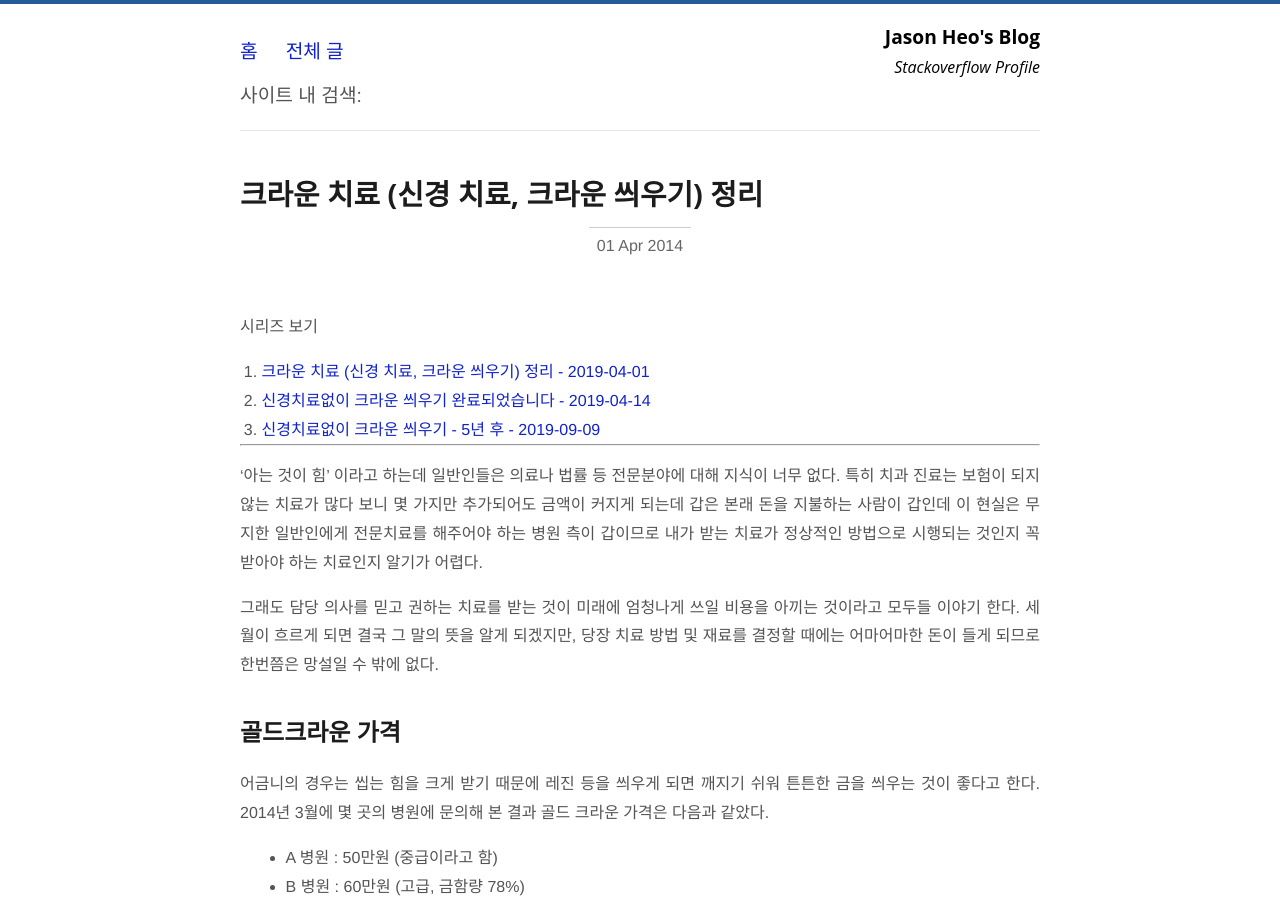
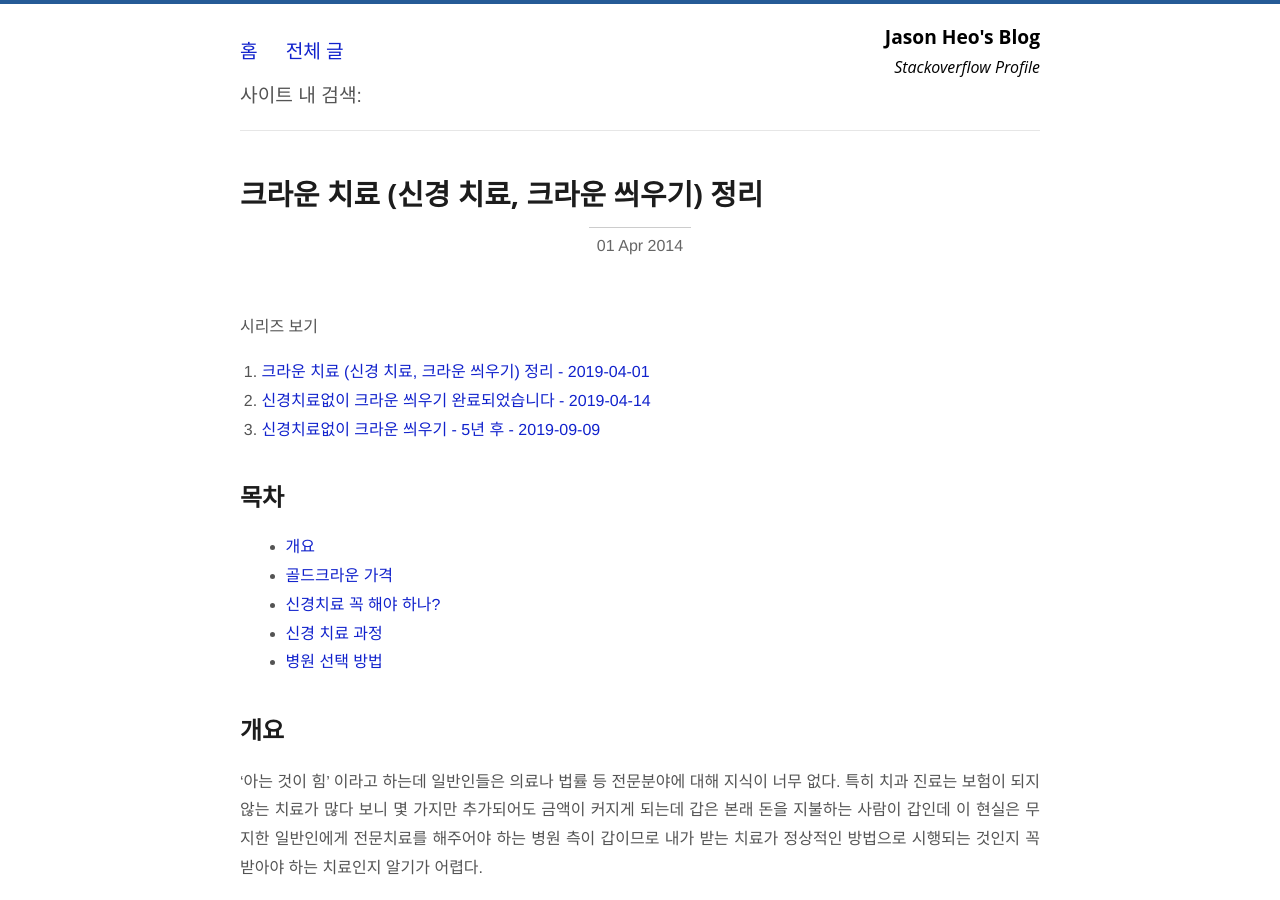
Before and after one commit to jason-heo/jason-heo.github.io, a Jekyll site: the page built from _posts/2014-01-03-crown1.md, in a window 1280 px wide and 900 px high. Built offline with Jekyll 4.4.1, drawn with Linux system fonts in a browser that asks for light colours; comment, search, counter and statistics services are not loaded.

Commit message:
목차 추가

```diff
--- a/_posts/2014-01-03-crown1.md
+++ b/_posts/2014-01-03-crown1.md
@@ -11,7 +11,15 @@ categories: life
 1. [신경치료없이 크라운 씌우기 완료되었습니다 - 2019-04-14](/life/2014/04/14/crown2.html)
 1. [신경치료없이 크라운 씌우기 - 5년 후 - 2019-09-09](/life/2019/09/09/crown3.html)
 
----
+## 목차
+
+- [개요](#개요)
+- [골드크라운 가격](#골드크라운-가격)
+- [신경치료 꼭 해야 하나?](#신경치료-꼭-해야-하나)
+- [신경 치료 과정](#신경-치료-과정)
+- [병원 선택 방법](#병원-선택-방법)
+
+## 개요
 
 '아는 것이 힘' 이라고 하는데 일반인들은 의료나 법률 등 전문분야에 대해 지식이 너무 없다. 특히 치과 진료는 보험이 되지 않는 치료가 많다 보니 몇 가지만 추가되어도 금액이 커지게 되는데 갑은 본래 돈을 지불하는 사람이 갑인데 이 현실은 무지한 일반인에게 전문치료를 해주어야 하는 병원 측이 갑이므로 내가 받는 치료가 정상적인 방법으로 시행되는 것인지 꼭 받아야 하는 치료인지 알기가 어렵다.
 
```
Also changed, not shown: _posts/2014-01-03-crown2.md (+6 -0 lines).
